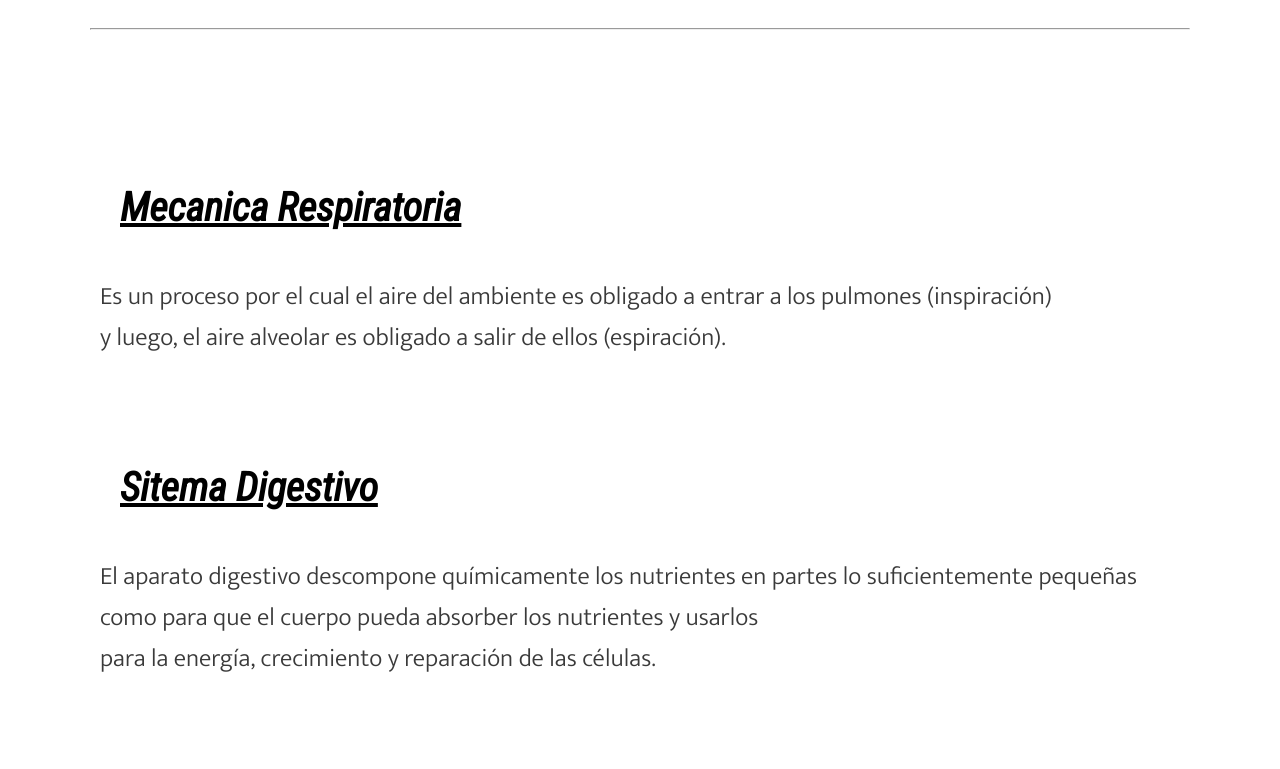
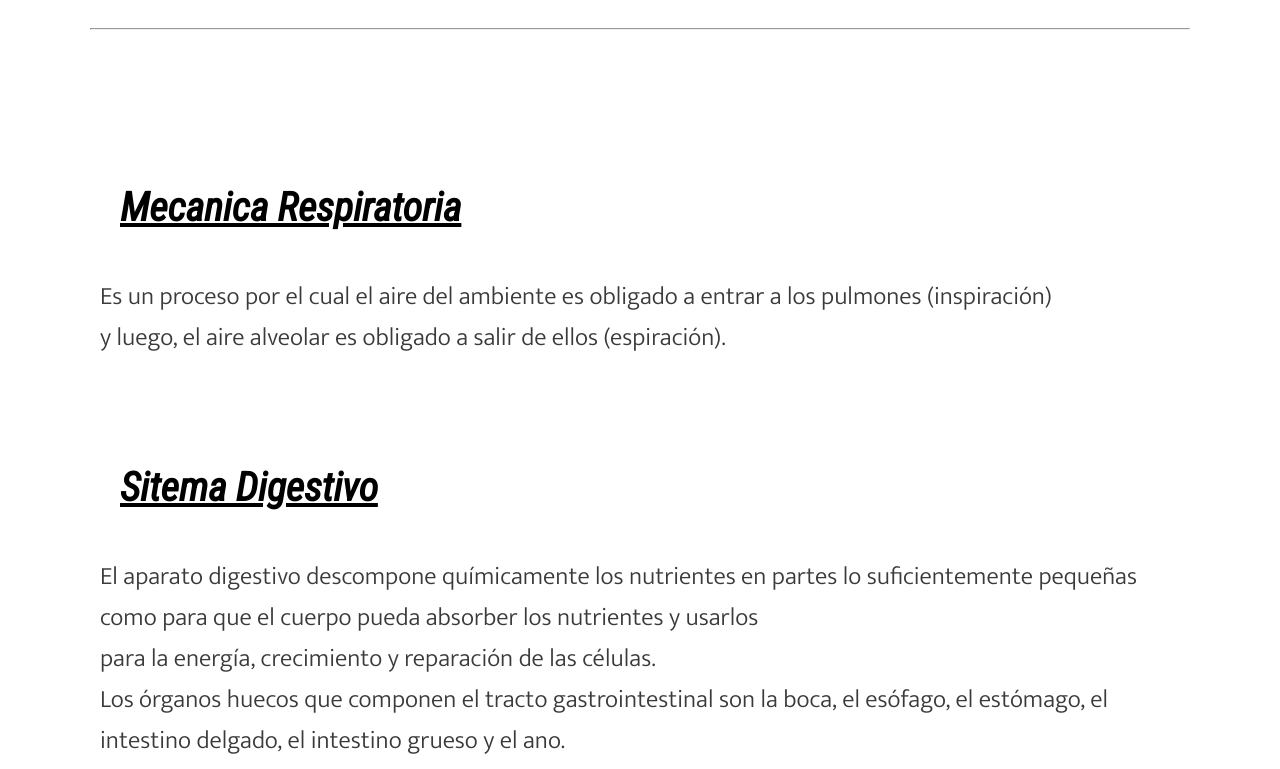
Before and after one commit to Web1technology2company/Pagina-Web-Biologia, a plain HTML site: page index.html in a window 1280 px wide. Shown: the part 178-947 px from the top of the page. Drawn offline with Linux system fonts and the light colour scheme; a web font is replaced by a local one.

Commit message:
Update index.html

```diff
--- a/index.html
+++ b/index.html
@@ -53,7 +53,8 @@
                     <u>Sitema Digestivo</u>
                 </h2>
                 <p class="Descrp-Gen">
-                    El aparato digestivo descompone químicamente los nutrientes en partes lo suficientemente pequeñas <br> como para que el cuerpo pueda absorber los nutrientes y usarlos <br> para la energía, crecimiento y reparación de las células.
+                    El aparato digestivo descompone químicamente los nutrientes en partes lo suficientemente pequeñas <br> como para que el cuerpo pueda absorber los nutrientes y usarlos <br> para la energía, crecimiento y reparación de las células.  <br>
+                    Los órganos huecos que componen el tracto gastrointestinal son la boca, el esófago, el estómago, el intestino delgado, el intestino grueso y el ano. <br> El hígado, el páncreas y la vesícula biliar son los órganos sólidos del aparato digestivo. <br>
                 </p>
             </div>
 
```
